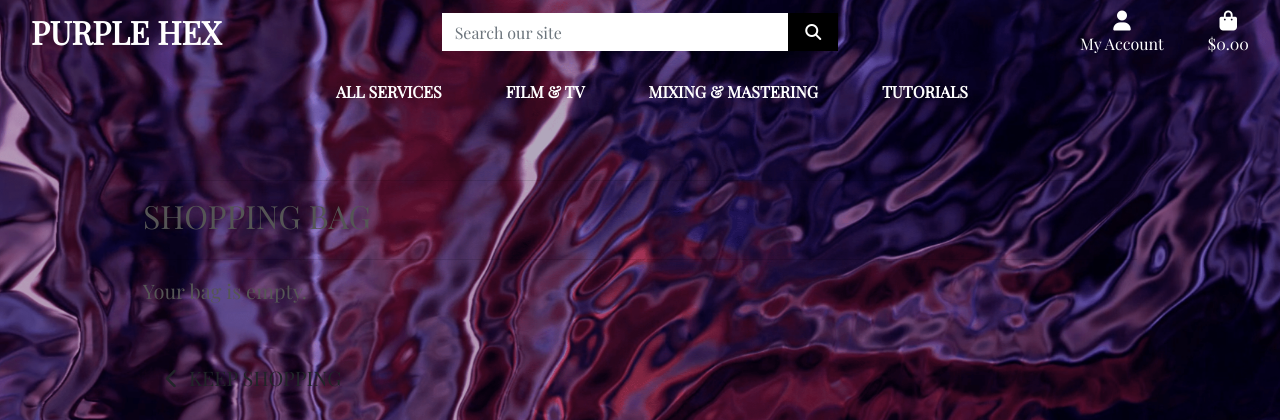
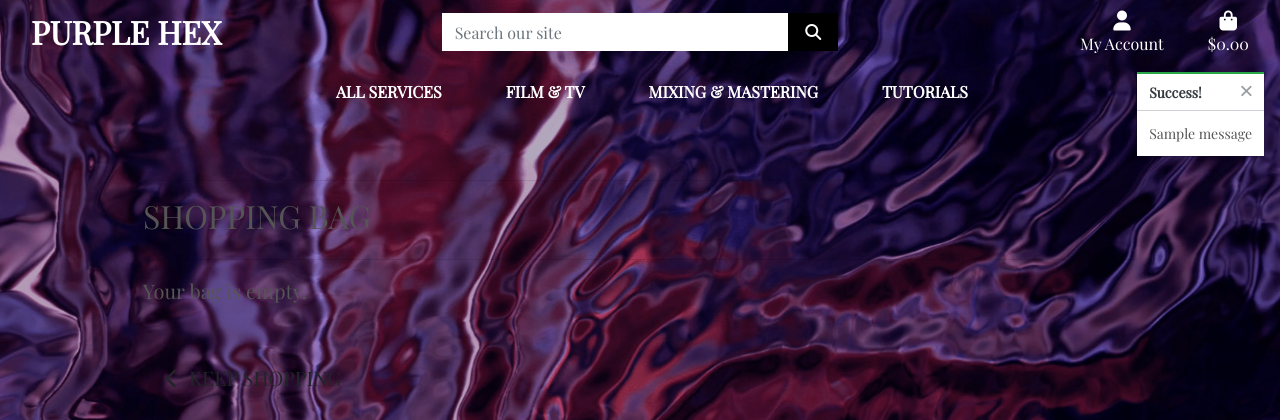
Before and after one commit to Code-Institute-Submissions/purple-hex-studios, a Django app: page /bag/ in a window 1280 px wide. Shown: the top 420 px of the page. Run offline with Django 3.2, Linux system fonts and the light colour scheme; tables that the repository leaves empty hold one stand-in row (values such as "Sample post"); one stand-in notice (Sample message) is shown; some libraries are stand-ins or nearby versions.

Commit message:
Added toasts

```diff
--- a/bag/views.py
+++ b/bag/views.py
@@ -1,4 +1,6 @@
 from django.shortcuts import render, redirect, reverse, HttpResponse
+from django.contrib import messages
+from services.models import Product
 
 # Create your views here.
 
@@ -10,6 +12,7 @@ def view_bag(request):
 def add_to_bag(request, item_id):
     """ Add a quantity of the specified product to the shopping bag """
 
+    product = Product.objects.get(pk=item_id)
     quantity = int(request.POST.get('quantity'))
     redirect_url = request.POST.get('redirect_url')
     bag = request.session.get('bag', {})
@@ -18,6 +21,7 @@ def add_to_bag(request, item_id):
         bag[item_id] += quantity
     else:
         bag[item_id] = quantity
+        messages.success(request, f'Added {product.name} to your bag')
 
     request.session['bag'] = bag
     print(request.session['bag'])
--- a/static/css/base.css
+++ b/static/css/base.css
@@ -87,8 +87,25 @@ body {
     cursor: pointer;
 }
 
+/* bootstrap toasts */
 
-/* -------------------------------- Media Queries */
+.message-container {
+    position: fixed;
+    top: 72px;
+    right: 15px;
+    z-index: 99999999999;
+}
+
+.custom-toast {
+    overflow: visible;
+}
+
+.toast-capper {
+    height: 2px;
+}
+
+
+/* Media Queries */
 
 /* Slightly larger container on xl screens */
 @media (min-width: 1200px) {
--- a/templates/base.html
+++ b/templates/base.html
@@ -111,7 +111,21 @@
     </header>
 
     {% if messages %}
-        <div class="message-container"></div>
+        <div class="message-container">
+            {% for message in messages %}
+                {% with message.level as level %}
+                    {% if level == 40 %}
+                        {% include 'includes/toasts/toast_error.html' %}
+                    {% elif level == 30 %}
+                        {% include 'includes/toasts/toast_warning.html' %}
+                    {% elif level == 25 %}
+                        {% include 'includes/toasts/toast_success.html' %}
+                    {% else %}
+                        {% include 'includes/toasts/toast_info.html' %}
+                    {% endif %}
+                {% endwith %}
+            {% endfor %}
+        </div>
     {% endif %}
 
     {% block page_header %}
@@ -121,6 +135,9 @@
     {% endblock %}
 
     {% block postloadjs %}
+    <script type="text/javascript">
+        $('.toast').toast('show');
+    </script>
     {% endblock %}
 
 
--- /dev/null
+++ b/templates/includes/toasts/toast_success.html
@@ -0,0 +1,13 @@
+<div class="toast custom-toast rounded-0 border-top-0" data-autohide="false">
+    <div class="arrow-up arrow-success"></div>
+    <div class="w-100 toast-capper bg-success"></div>
+    <div class="toast-header bg-white text-dark">
+        <strong class="mr-auto">Success!</strong>
+        <button type="button" class="ml-2 mb-1 close text-dark" data-dismiss="toast" aria-label="Close">
+            <span aria-hidden="true">&times;</span>
+        </button>
+    </div>
+    <div class="toast-body bg-white">
+        {{ message }}
+    </div>
+</div>
```
Also changed, not shown: templates/includes/toasts/toast_error.html (added, +13 -0 lines), templates/includes/toasts/toast_info.html (added, +13 -0 lines), templates/includes/toasts/toast_warning.html (added, +13 -0 lines).
